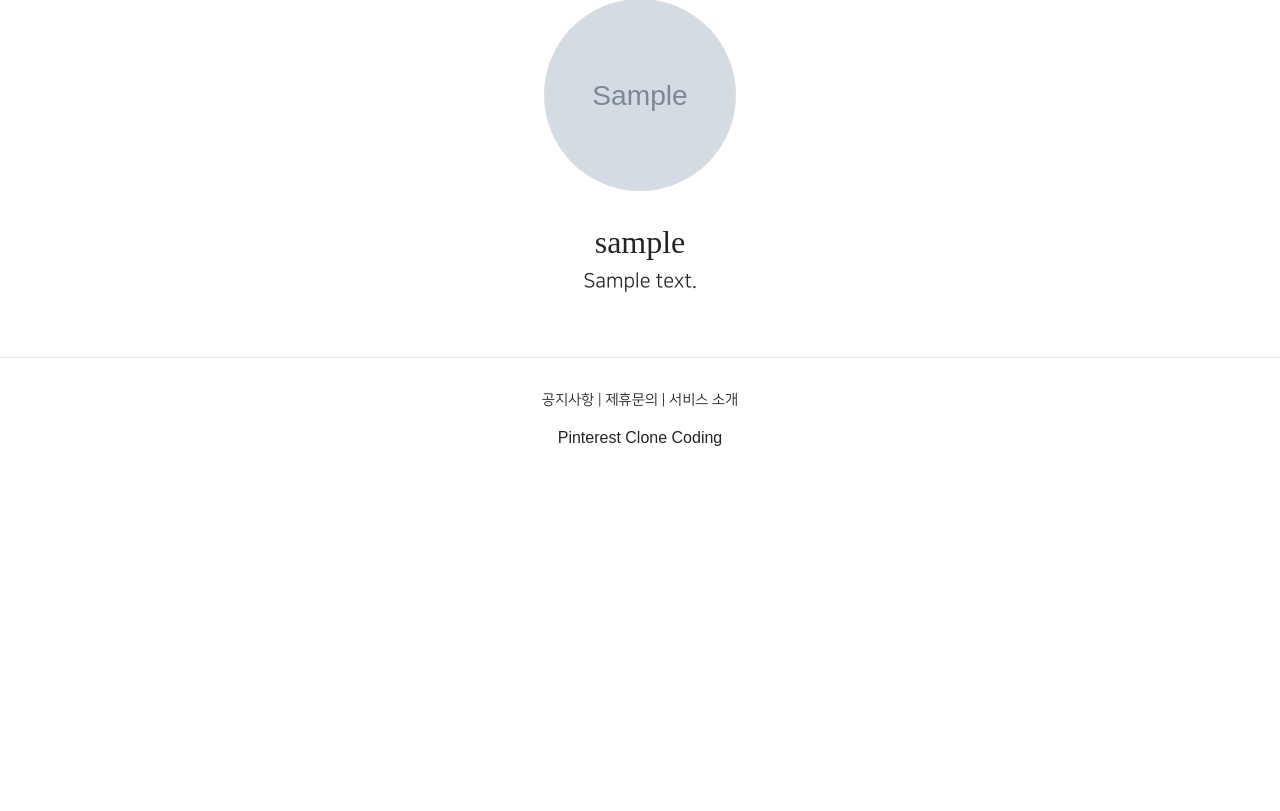
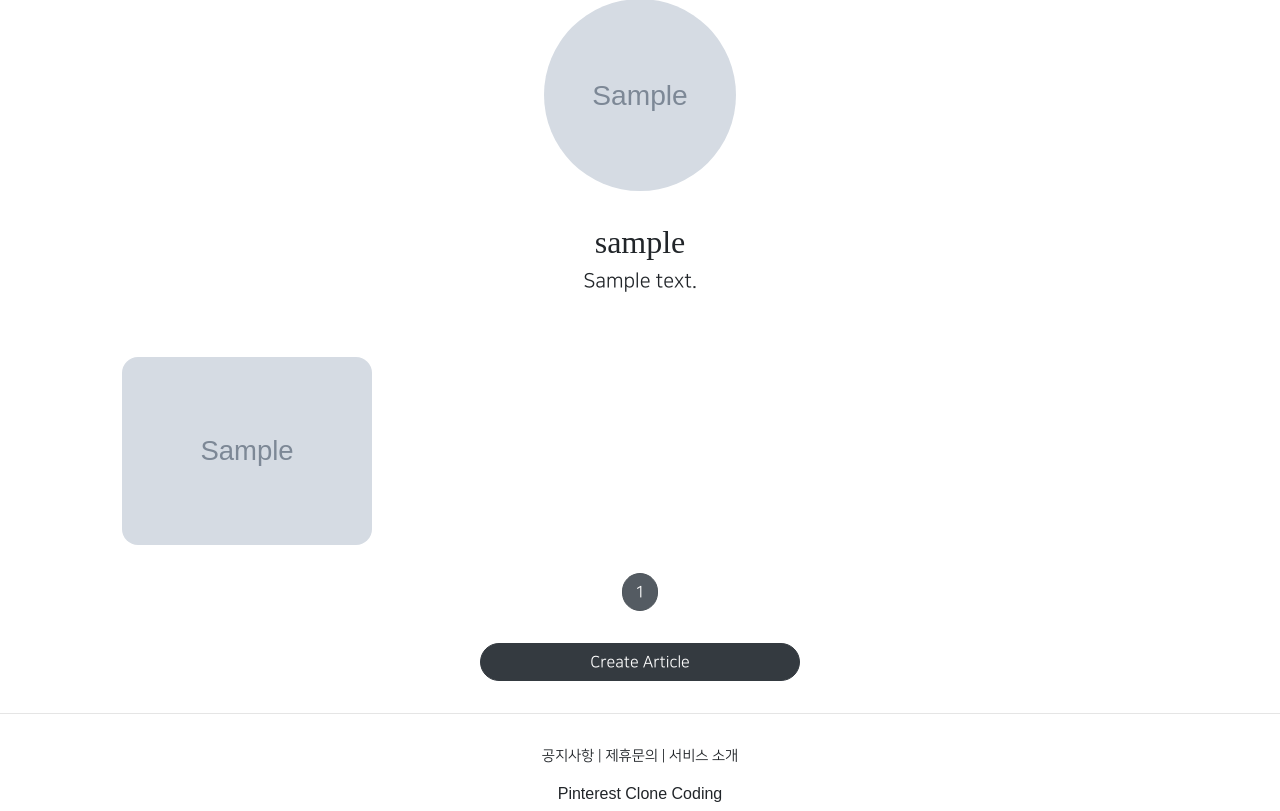
Before and after one commit to Narin88/DjangoPractice, a Django app: page /accounts/detail/1 in a window 1280 px wide. Shown: the part 218-1029 px from the top of the page. Before the commit the page ends 664 px from the top, so only its background shows below. Run offline with Django 3.2, Linux system fonts and the light colour scheme; tables that the repository leaves empty hold one stand-in row (values such as "Sample post"); grey boxes marked "Sample" are stand-in pictures; some libraries are stand-ins or nearby versions; some web fonts are replaced.

Commit message:
django course 41 MultipleObjectMixin

```diff
--- a/accountapp/templates/accountapp/detail.html
+++ b/accountapp/templates/accountapp/detail.html
@@ -33,6 +33,10 @@
       </a>
     {% endif %}
   </div>
+
+  <div>
+    {% include 'snippets/list_fragment.html' with article_list=object_list %}
+  </div>
 </div>
 
 {% endblock %}
--- a/accountapp/views.py
+++ b/accountapp/views.py
@@ -7,9 +7,11 @@ from django.contrib.auth.models import User
 from django.contrib.auth.forms import UserCreationForm
 from django.contrib.auth.decorators import login_required
 from django.utils.decorators import method_decorator
+from django.views.generic.list import MultipleObjectMixin
 from accountapp.decorators import account_ownership_required
 
 from accountapp.models import HelloWorld
+from articleapp.models import Article
 from .forms import AccountUpdateForm
 
 has_ownership = [account_ownership_required, login_required]
@@ -46,10 +48,16 @@ class AcouuntCreateView(CreateView):
     template_name = 'accountapp/create.html'
 
 
-class AccountDetailView(DetailView):
+class AccountDetailView(DetailView, MultipleObjectMixin):
     model = User
     context_object_name = 'target_user'
     template_name = 'accountapp/detail.html'
+
+    paginate_by = 25
+
+    def get_context_data(self, **kwargs):
+        object_list = Article.objects.filter(writer=self.get_object())
+        return super(AccountDetailView, self).get_context_data(object_list=object_list, **kwargs)
 
 # 일반 def에서 사용하는 데코레이터를 메소드에서 사용 할 수 있도록 변환해주는 데코레이터
 @method_decorator(has_ownership, 'get')  # 사용할 메소드, 적용할 method이름
--- a/articleapp/forms.py
+++ b/articleapp/forms.py
@@ -4,4 +4,4 @@ from .models import Article
 class ArticleCreationForm(ModelForm):
   class Meta:
     model = Article
-    fields = ['title', 'image', 'content']
+    fields = ['title', 'image', 'project', 'content']
--- a/articleapp/models.py
+++ b/articleapp/models.py
@@ -1,10 +1,13 @@
 from django.db import models
 from django.contrib.auth.models import User
+
+from projectapp.models import Project
 
 # Create your models here.
 class Article(models.Model):
   # related_name: User객체에서 Article에 접근할때 쓰는 이름 지정
   writer = models.ForeignKey(User, on_delete=models.SET_NULL, related_name='article', null=True)
+  project = models.ForeignKey(Project, on_delete=models.SET_NULL, related_name='article', null=True)
 
   title = models.CharField(max_length=200, null=True)
   image = models.ImageField(upload_to='article/', null=False)
--- a/projectapp/templates/projectapp/detail.html
+++ b/projectapp/templates/projectapp/detail.html
@@ -12,6 +12,9 @@
       {{ target_project.description }}
     </h5>
   </div>
+  <div>
+    {% include 'snippets/list_fragment.html' with article_list=object_list %}
+  </div>
 </div>
 
 {% endblock %}
--- /dev/null
+++ b/templates/snippets/list_fragment.html
@@ -0,0 +1,48 @@
+{% load static %}
+
+<style>
+  .container {
+    padding: 0;
+    margin: 0 auto;
+  }
+
+  .container a {
+    width: 45%;
+    max-width: 250px;
+  }
+
+  .container div {
+    display: flex;
+    justify-content: center;
+    align-items: center;
+    border-radius: 1rem;
+  }
+
+  .container img {
+    width: 100%;
+    border-radius: 1rem;
+  }
+</style>
+
+{% if article_list %}
+  <div class="container">
+    {% for article in article_list %}
+      <a href="{% url 'articleapp:detail' pk=article.pk %}">
+        {% include 'snippets/card.html' with article=article %}
+      </a>
+    {% endfor %}
+  </div>
+  <script src="{% static 'js/magicgrid.js' %}"></script>
+{% else %}
+  <div style="text-align: center;">
+    <h1>No Articles YET!</h1>
+  </div>
+{% endif %}
+
+{% include 'snippets/pagination.html' with page_obj=page_obj %}
+
+<div style="text-align: center;">
+  <a href="{% url 'articleapp:create' %}" class="btn btn-dark rounded-pill col-3 mt-3 mb-3 px-3">
+    Create Article
+  </a>
+</div>
```
Also changed, not shown: projectapp/views.py (+11 -1 lines), articleapp/migrations/0002_article_project.py (added).
